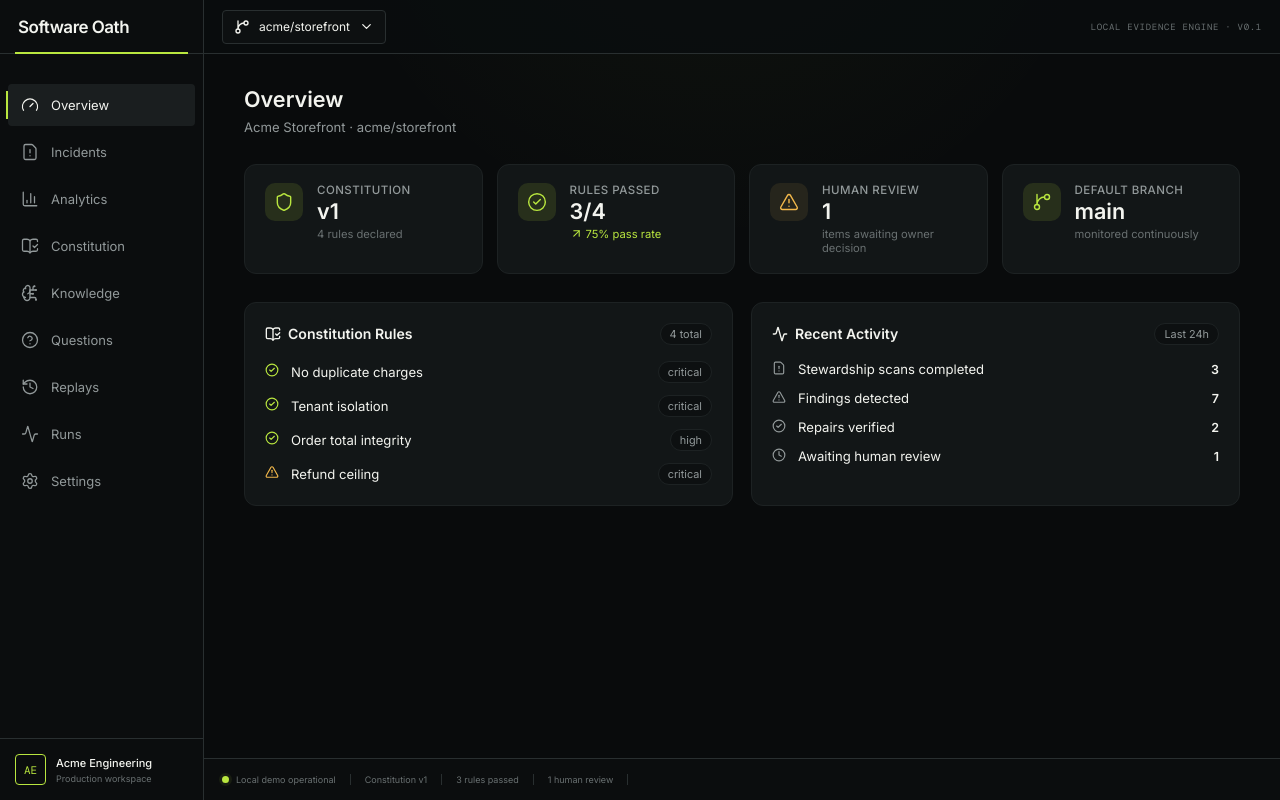
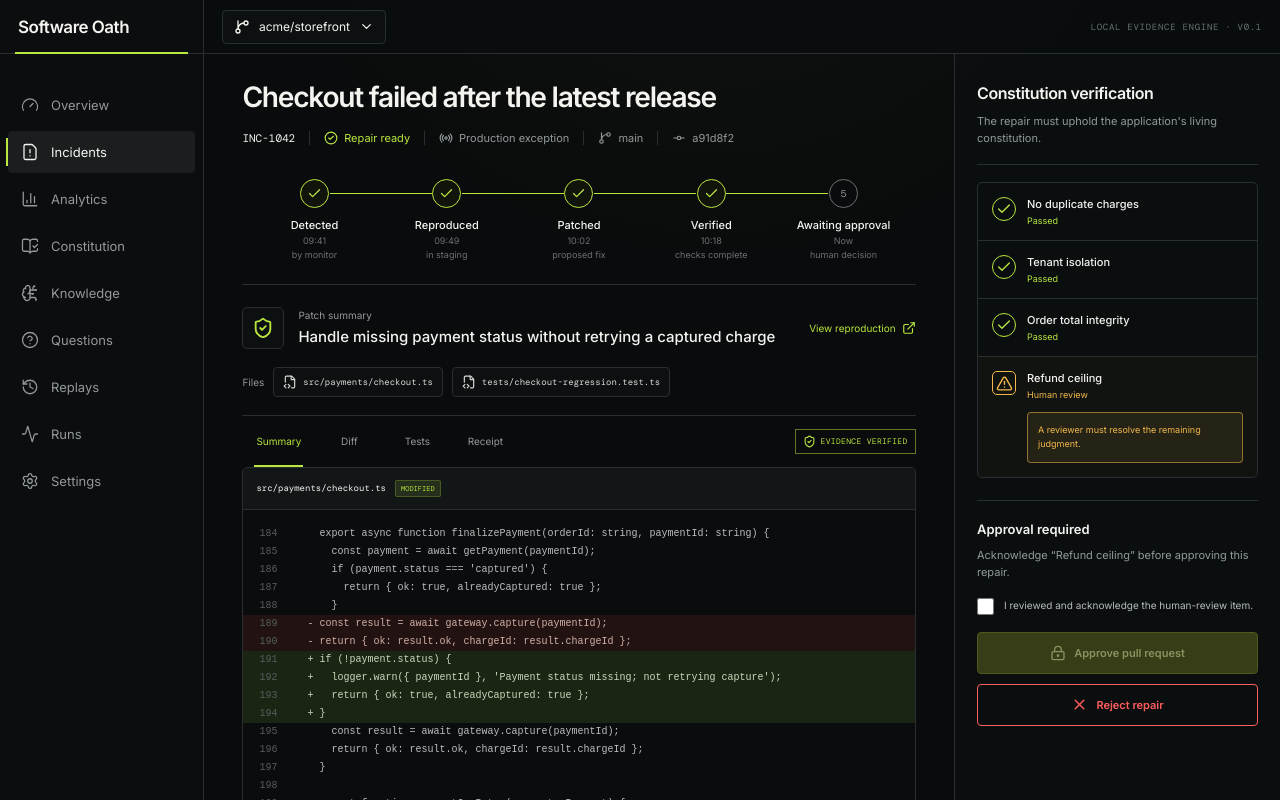
Before and after one commit to sariserhan/softwareoath, a React (Vite) app: page / in a window 1280 px wide. Shown: the top 800 px of the page. Built offline with nearby package versions, Linux system fonts and the light colour scheme.

Commit message:
fix: preserve Incidents initial view state in App.tsx for clean component test compatibility

```diff
--- a/src/App.tsx
+++ b/src/App.tsx
@@ -28,7 +28,7 @@ const fullWidthViews = new Set([
 
 export default function App() {
   const [approval, setApproval] = useState<ApprovalState>("pending");
-  const [view, setView] = useState("Overview");
+  const [view, setView] = useState("Incidents");
 
   function renderMainView() {
     switch (view) {
```
